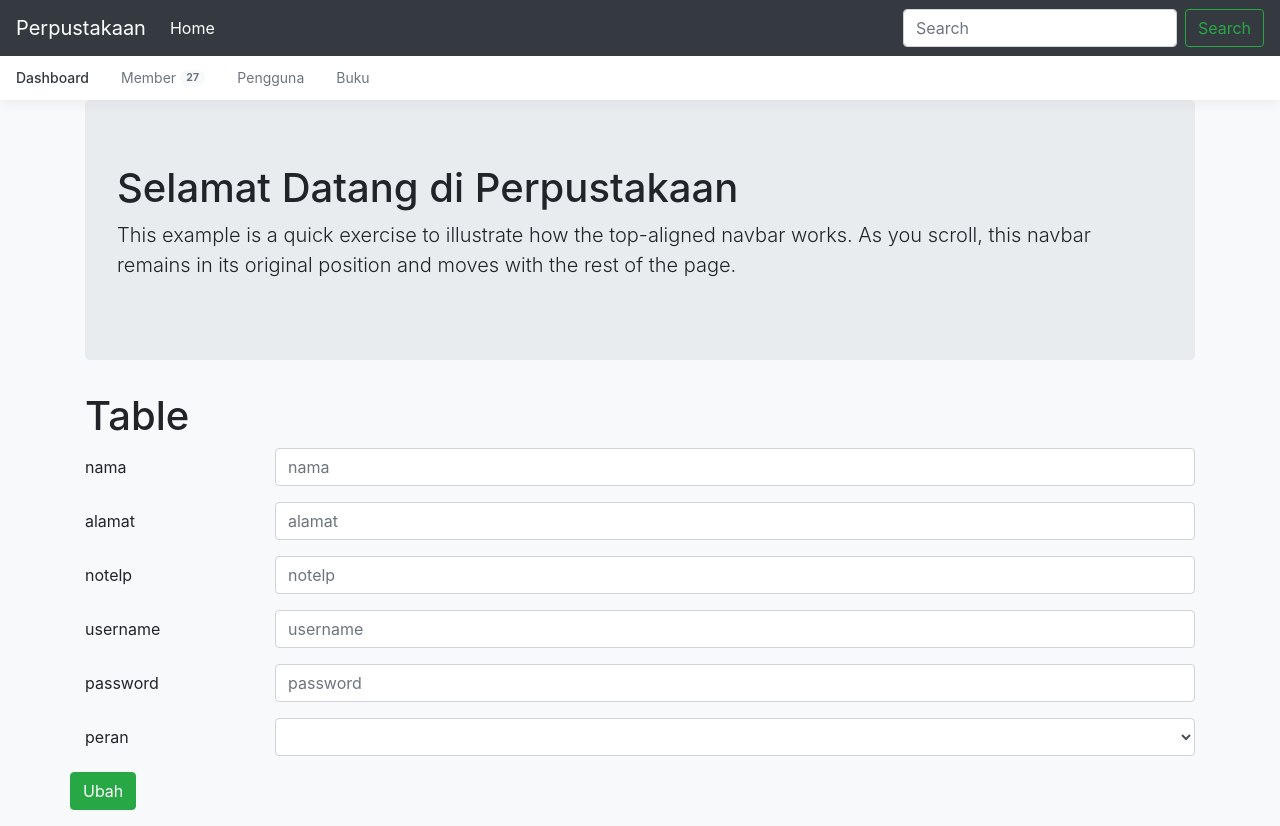
After one commit to Gazzin/perpustakaan, a CodeIgniter app: page /perpustakaan/index.php/pengguna/ubah/1 in a window 1280 px wide. The commit adds this page. Run offline with CodeIgniter, Linux system fonts and the light colour scheme; data that the repository does not hold is empty; some libraries are stand-ins or nearby versions.

Commit message:
menambahkan crud pengguna

```diff
--- /dev/null
+++ b/application/controllers/Pengguna.php
@@ -0,0 +1,104 @@
+<?php
+defined('BASEPATH') OR exit('No direct script access allowed');
+
+class Pengguna extends CI_Controller {
+
+	//konstruktor (statement yang selalu dipanggil pada setiap function)
+	function __construct() {
+		parent::__construct();
+		//load model Pengguna_m
+		$this->load->model('Pengguna_m');
+		//load helper form
+		$this->load->helper('form');
+	}
+
+	/* index (fungsi yang akan berjalan jika tidak ada fungsi yang dipangggil)
+	jika url = ".[]/pengguna" maka fungsi index yang dijalankan */
+	public function index()
+	{
+		/* mengisi $data['getData'] berupa data yang
+		terlah direturn pada fungsi getData() pada Pengguna_m */
+		$data['getData'] = $this->Pengguna_m->getData();
+		// memanggil view 'pengguna/pengguna.php' dan diberi variable $data
+		$this->load->view('admin/pengguna/pengguna.php',$data);
+	}
+
+	public function tambah()
+	{
+		//load library form_validation
+		$this->load->library("form_validation");
+		/* aturan form validation
+		- parameter 1 ('id') = ditujukan pada input yang name="id"
+		- parameter 2 ('ID') = untuk tampilan error
+		- parameter 3 ('required') = rule nya (ada banyak rule buka di userguide)
+		*/
+		$this->form_validation->set_rules('nama','nama','required');
+		$this->form_validation->set_rules('alamat','alamat','required');
+		$this->form_validation->set_rules('notelp','notelp','required');
+
+		// intinya membuat warna error menjadi merah :D
+		$this->form_validation->set_error_delimiters('<div class="text-danger">', '</div>');
+
+
+		// if jika kita belum melakukan submit
+		if($this->form_validation->run()==FALSE){
+			//menampilkan view 'pengguna/tambah.php'
+			$this->load->view('admin/pengguna/tambah.php');
+		}
+		// jika kita sudah melalukan submit
+		else{
+			//memanggil fungsi insertData pada model
+			$this->Pengguna_m->insertData();
+			//redirect / pergi ke halaman 'pengguna'
+			redirect('Pengguna');
+		}
+	}
+
+	/*$id adalah parameter
+	contoh penggunakan pengguna/ubah/1
+	*/
+	public function ubah($id)
+	{
+		//load library form_validation
+		$this->load->library("form_validation");
+		/* aturan form validation
+		- parameter 1 ('id') = ditujukan pada input yang name="id"
+		- parameter 2 ('ID') = untuk tampilan error
+		- parameter 3 ('required') = rule nya (ada banyak rule buka di userguide)
+		*/
+		$this->form_validation->set_rules('nama','nama','required');
+		$this->form_validation->set_rules('alamat','alamat','required');
+		$this->form_validation->set_rules('notelp','notelp','required');
+
+		// intinya membuat warna error menjadi merah :D
+		$this->form_validation->set_error_delimiters('<div class="text-danger">', '</div>');
+
+
+
+		//memberikan data berisi data yang sesuai dengan $id
+		$data['getData'] = $this->Pengguna_m->getDataWhereId($id)[0];
+
+		// if jika kita belum melakukan submit
+		if($this->form_validation->run()==FALSE){
+			//menampilkan view 'pengguna/ubah.php'
+			$this->load->view('admin/pengguna/ubah',$data);
+		}
+		// jika kita sudah melalukan submit
+		else{
+			//memanggil fungsi insertData pada model
+			$this->Pengguna_m->updateData($id);
+			//redirect / pergi ke halaman 'pengguna'
+			redirect('Pengguna');
+		}
+	}
+
+	/*$id adalah parameter
+	contoh penggunakan pengguna/hapus/1
+	*/
+	public function hapus($id)
+	{
+		//memanggil fungsi hapusData pada model
+		$this->Pengguna_m->hapusData($id);
+		redirect('Pengguna');
+	}
+}
--- /dev/null
+++ b/application/models/Pengguna_m.php
@@ -0,0 +1,64 @@
+<?php
+defined('BASEPATH') OR exit('No direct script access allowed');
+
+class Pengguna_m extends CI_Model {
+
+	public function getData()
+	{
+		//untuk select column
+		$this->db->select('*');
+		//untuk from table pengguna
+		$this->db->from("pengguna");
+		//$get eksekusi fungsi select
+		//hasil eksesusi = "select * from pengguna"
+
+
+		$query = $this->db->get();
+		//untuk merubah table menjadi array
+		return $query->result_array();
+	}
+
+
+	public function getDataWhereId($id)
+	{
+		$this->db->select('*');
+		$this->db->from("pengguna");
+		$this->db->where('kode',$id);
+		return $this->db->get()->result_array();
+	}
+
+	public function insertData()
+	{
+		/* jika semua sama sperti di table
+		gunakan versi simple seprti berikut */
+		$data = $this->input->post();
+		/* eksekusi query insert into "pengguna" diisi dengan variable $data
+		face2face ae lek bingung :| */
+		$this->db->insert("pengguna",$data);
+	}
+
+	public function updateData($id)
+	{
+		/* jika semua sama sperti di table
+		gunakan versi simple seprti berikut */
+		$data = $this->input->post();
+		//mengeset where id=$id
+		$this->db->where('kode',$id);
+		/*eksekusi update pengguna set $data from pengguna where id=$id
+		jika berhasil return berhasil */
+		if($this->db->update("pengguna",$data)){
+			return "Berhasil";
+		}
+	}
+
+	public function hapusData($id)
+	{
+		//mengeset where id=$id
+		$this->db->where('kode',$id);
+		/* eksekusi delete from pengguna where id=$id
+		jika berhasil return berhasil*/
+		if($this->db->delete("pengguna")){
+			return "Berhasil";
+		}
+	}
+}
--- a/application/views/admin/footer.php
+++ b/application/views/admin/footer.php
@@ -2,7 +2,7 @@
     <!-- Bootstrap core JavaScript
     ================================================== -->
     <!-- Placed at the end of the document so the pages load faster -->
-    <script src="https://code.jquery.com/jquery-3.2.1.slim.min.js" integrity="sha384-KJ3o2DKtIkvYIK3UENzmM7KCkRr/rE9/Qpg6aAZGJwFDMVNA/GpGFF93hXpG5KkN" crossorigin="anonymous"></script>
+
 <script src="https://cdnjs.cloudflare.com/ajax/libs/popper.js/1.12.9/umd/popper.min.js" integrity="sha384-ApNbgh9B+Y1QKtv3Rn7W3mgPxhU9K/ScQsAP7hUibX39j7fakFPskvXusvfa0b4Q" crossorigin="anonymous"></script>
 <script src="https://maxcdn.bootstrapcdn.com/bootstrap/4.0.0/js/bootstrap.min.js" integrity="sha384-JZR6Spejh4U02d8jOt6vLEHfe/JQGiRRSQQxSfFWpi1MquVdAyjUar5+76PVCmYl" crossorigin="anonymous"></script>
 
--- a/application/views/admin/header.php
+++ b/application/views/admin/header.php
@@ -16,6 +16,8 @@
 
     <!-- Custom styles for this template -->
     <link href="<?php echo base_url() ?>assets/css/offcanvas.css" rel="stylesheet">
+
+    <script src="https://code.jquery.com/jquery-3.2.1.slim.min.js" integrity="sha384-KJ3o2DKtIkvYIK3UENzmM7KCkRr/rE9/Qpg6aAZGJwFDMVNA/GpGFF93hXpG5KkN" crossorigin="anonymous"></script>
   </head>
 
   <body class="bg-light">
--- a/application/views/admin/navbar.php
+++ b/application/views/admin/navbar.php
@@ -34,6 +34,7 @@
           Member
           <span class="badge badge-pill bg-light align-text-bottom">27</span>
         </a>
-        <a class="nav-link" href="#">Buku</a>
+        <a class="nav-link" href="<?php echo base_url('index.php/Pengguna') ?>">Pengguna</a>
+        <a class="nav-link" href="<?php echo base_url('index.php/Buku') ?>">Buku</a>
       </nav>
     </div>
--- /dev/null
+++ b/application/views/admin/pengguna/ubah.php
@@ -0,0 +1,67 @@
+<?php $this->load->view('admin/header') ?>
+<?php $this->load->view('admin/navbar') ?>
+<main role="main" class="container">
+	<div class="jumbotron">
+		<h1>Selamat Datang di Perpustakaan</h1>
+		<p class="lead">This example is a quick exercise to illustrate how the top-aligned navbar works. As you scroll, this navbar remains in its original position and moves with the rest of the page.</p>
+	</div>
+	<h1>Table</h1>
+	<!-- load header -->
+	<!-- action akan dilakukan ke controller product dengan fungsi ubah -->
+	<!-- PS :
+	name pada input harus sama dengan table didatabase
+	intinya hanya pada syntax input dan form saja lainnya dari bootstrap e -->
+	<form action="<?php echo base_url('Pengguna/ubah/'.$getData['kode']); ?>" method="post">
+		<div class="form-group row">
+			<label for="nama" class="col-sm-2 col-form-label">nama</label>
+			<div class="col-sm-10">
+				<input type="text" name="nama" class="form-control" id="nama"  value="<?php echo $getData['nama'] ?>" placeholder="nama">
+				<?php echo form_error('nama') ?> <!-- menampilkan error saat rule nama gagal -->
+			</div>
+		</div>
+		<div class="form-group row">
+			<label for="alamat" class="col-sm-2 col-form-label">alamat</label>
+			<div class="col-sm-10">
+				<input type="text" name="alamat" class="form-control" id="alamat"  value="<?php echo $getData['alamat'] ?>" placeholder="alamat">
+				<?php echo form_error('alamat') ?> <!-- menampilkan error saat rule alamat gagal -->
+			</div>
+		</div>
+		<div class="form-group row">
+			<label for="notelp" class="col-sm-2 col-form-label">notelp</label>
+			<div class="col-sm-10">
+				<input type="text" name="notelp" class="form-control" id="notelp"  value="<?php echo $getData['notelp'] ?>" placeholder="notelp">
+				<?php echo form_error('notelp') ?> <!-- menampilkan error saat rule notelp gagal -->
+			</div>
+		</div>
+		<div class="form-group row">
+			<label for="username" class="col-sm-2 col-form-label">username</label>
+			<div class="col-sm-10">
+				<input type="text" name="username" class="form-control" id="username"  value="<?php echo $getData['username'] ?>" placeholder="username">
+				<?php echo form_error('username') ?> <!-- menampilkan error saat rule username gagal -->
+			</div>
+		</div>
+		<div class="form-group row">
+			<label for="password" class="col-sm-2 col-form-label">password</label>
+			<div class="col-sm-10">
+				<input type="text" name="password" class="form-control" id="password"  value="<?php echo $getData['password'] ?>" placeholder="password">
+				<?php echo form_error('password') ?> <!-- menampilkan error saat rule password gagal -->
+			</div>
+		</div>
+		<div class="form-group row">
+			<label for="peran" class="col-sm-2 col-form-label">peran</label>
+			<div class="col-sm-10">
+				<select name="peran" class="form-control">
+					<option>petugas</option>
+					<option>anggota</option>
+				</select>
+				<script type="text/javascript">$("select[name='peran']").val("<?php echo $getData['peran'] ?>")</script>
+			</div>
+		</div>
+		<div class="form-group row">
+			<label for="col-sm-2"></label>
+			<input type="submit" class="btn btn-success" value="Ubah">
+		</div>
+	</form>
+	<!-- load footer -->
+</main>
+<?php $this->load->view('admin/footer') ?>
```
Also changed, not shown: application/views/admin/pengguna/pengguna.php (added, +54 -0 lines), application/views/admin/pengguna/tambah.php (added, +70 -0 lines).
